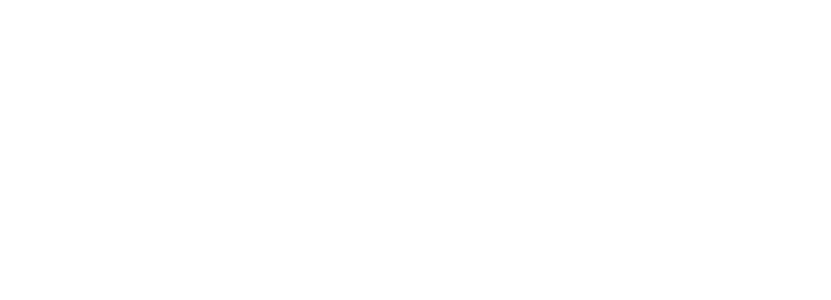
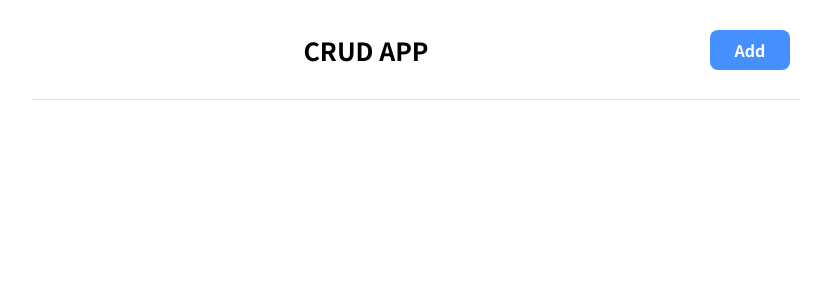
Before and after one commit to 8dong/crud-app, a Next.js app: page / in a window 1280 px wide. Shown: the top 300 px of the page, without its empty margins (224-1055 px from the left). Built offline with nearby package versions, Linux system fonts and the light colour scheme.

Commit message:
feat: MainHeader 컴포넌트 추가

```diff
--- /dev/null
+++ b/components/UI/atoms/button/Button.tsx
@@ -0,0 +1,61 @@
+import React from 'react';
+import styled from 'styled-components';
+
+interface ButtonProps {
+  children: string;
+  type?: 'button' | 'submit';
+  disabled?: boolean;
+  onClick: Function;
+  bgColor: string;
+}
+
+const Button = ({ children, type, disabled, onClick, bgColor }: ButtonProps) => {
+  const handleClickButtonHandler = (event: React.MouseEvent) => {
+    event.stopPropagation();
+    onClick();
+  };
+
+  return (
+    <ButtonWrapper
+      type={type}
+      onClick={handleClickButtonHandler}
+      bgColor={bgColor}
+      disabled={disabled ?? false}
+    >
+      {children}
+    </ButtonWrapper>
+  );
+};
+
+const ButtonWrapper = styled.button<{ bgColor: string }>`
+  display: flex;
+  justify-content: center;
+  align-items: center;
+
+  width: 80px;
+  height: 40px;
+
+  border: none;
+  border-radius: 8px;
+
+  background-color: ${(props) => `${props.bgColor}ba`};
+
+  font-weight: 700;
+  color: #fff;
+
+  transition: background-color 200ms ease-in-out;
+
+  cursor: pointer;
+
+  &:hover {
+    background-color: ${(props) => `${props.bgColor}`};
+  }
+
+  &:disabled {
+    background-color: ${(props) => `${props.bgColor}ba`};
+
+    cursor: not-allowed;
+  }
+`;
+
+export default Button;
--- /dev/null
+++ b/components/UI/atoms/text/LogoText.tsx
@@ -0,0 +1,29 @@
+import styled from 'styled-components';
+import Link from 'next/link';
+
+const LogoText = ({ logoText }: { logoText: string }) => {
+  return (
+    <LogoTextWrapper>
+      <Link href={'/'}>{logoText}</Link>
+    </LogoTextWrapper>
+  );
+};
+
+const LogoTextWrapper = styled.h1`
+  display: flex;
+  align-items: center;
+
+  a {
+    display: flex;
+    justify-content: center;
+    align-items: center;
+
+    height: 50px;
+    padding: 5px 20px;
+
+    font-size: 25px;
+    font-weight: 700;
+  }
+`;
+
+export default LogoText;
--- /dev/null
+++ b/components/UI/organisms/MainHeader.tsx
@@ -0,0 +1,46 @@
+import styled from 'styled-components';
+
+import LogoText from '../atoms/text/LogoText';
+import Button from '../atoms/button/Button';
+
+const MainHeader = () => {
+  return (
+    <MainHeaderWrapper>
+      <div className='logoText'>
+        <LogoText logoText='CRUD APP' />
+      </div>
+      <div className='AddButton'>
+        <Button bgColor='#0066ff'>Add</Button>
+      </div>
+    </MainHeaderWrapper>
+  );
+};
+
+const MainHeaderWrapper = styled.header`
+  position: fixed;
+  top: 0;
+  right: 0;
+  left: 0;
+
+  max-width: 768px;
+  height: 100px;
+  margin: 0 auto;
+
+  display: flex;
+  justify-content: space-between;
+  align-items: center;
+
+  border-bottom: 1px solid #e4e4e4;
+
+  background-color: #fff;
+
+  .logoText {
+    margin: 0 auto;
+  }
+
+  .AddButton {
+    margin: 0 10px;
+  }
+`;
+
+export default MainHeader;
--- a/pages/_app.tsx
+++ b/pages/_app.tsx
@@ -3,10 +3,12 @@
 import '../styles/globals.css';
 
 import type { AppProps } from 'next/app';
+import MainHeader from '../components/UI/organisms/MainHeader';
 
 function MyApp({ Component, pageProps }: AppProps) {
   return (
     <PageLayout>
+      <MainHeader />
       <Component {...pageProps} />
     </PageLayout>
   );
```
